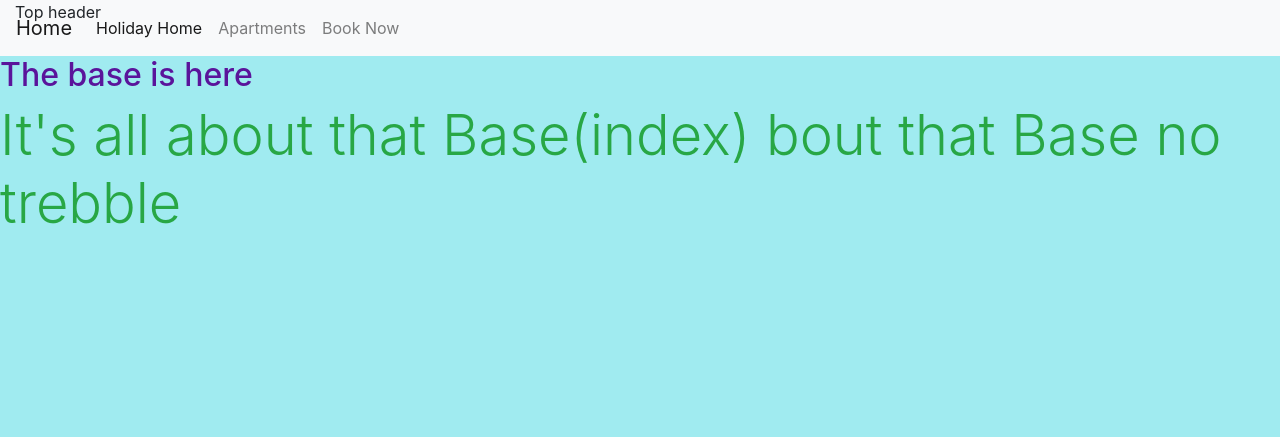
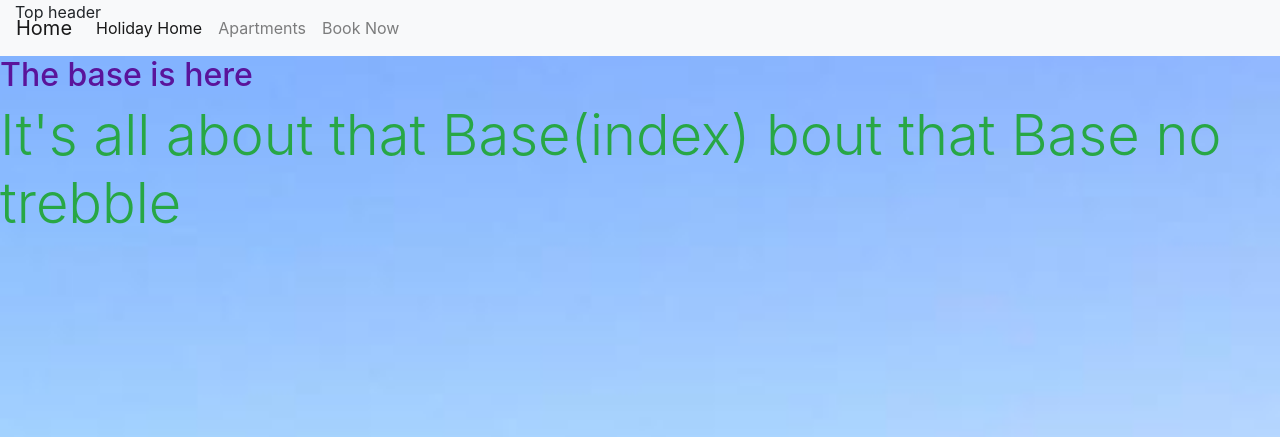
Before and after one commit to totalnoMartina/holiday-booking, a Django app: page / in a window 1280 px wide. Shown: the top 437 px of the page. Run offline with Django 3.2, Linux system fonts and the light colour scheme.

Commit message:
Add background image for front page

```diff
--- a/bookingapp/admin.py
+++ b/bookingapp/admin.py
@@ -6,11 +6,11 @@ from .models import Apartment, Guest, Booking, FrontPhoto, AddMorePhotos
 class ApartmentAdmin(SummernoteModelAdmin):
 
     list_display = ('apartment_name', 'price', 'beds_nr')
-    summernote_fields = ('apartment_name', 'price', 'description')
+    summernote_fields = ('description')
+    fields = ( 'front_image', )
 
 
 admin.site.register(Guest)
-
 @admin.register(Booking)
 class BookingRequest(admin.ModelAdmin):
 
--- a/bookingapp/models.py
+++ b/bookingapp/models.py
@@ -33,6 +33,7 @@ class Apartment(models.Model):
     balcony = models.BooleanField(default=True, name='balcony')
     seaview = models.BooleanField(default=True, name='seaview')
     air_cond = models.BooleanField(default=True, name='AC')
+    front_image = models.ImageField('front_image', null=True)
     price = models.DecimalField(max_digits=8, decimal_places=2, blank=False)
     description = models.TextField(name='description', null=True)
 
@@ -40,7 +41,7 @@ class Apartment(models.Model):
 
     def __str__(self):
         """ Showing apartment class model created """
-        return f'An apartment named {self.apartment_name} with {self.beds} beds and the price of {self.price} euros is created'
+        return f'An apartment named {self.apartment_name} with {self.beds_nr} beds and the price of {self.price} euros is created'
 
 
 class FrontPhoto(models.Model):
--- a/bookingapp/templates/bookingapp/index.html
+++ b/bookingapp/templates/bookingapp/index.html
@@ -4,7 +4,11 @@
 {% block content %}
 
 <h2 class="display-4 text-success">It's all about that Base(index) bout that Base no trebble</h2>
+{% if apartment.front_image %}
 
+<img src="{{ apartment.front_image }}">
+
+{% endif %}
 {% endblock %}
 
 </html>
--- a/bookingproject/urls.py
+++ b/bookingproject/urls.py
@@ -3,6 +3,7 @@ from django.urls import path, include
 
 urlpatterns = [
     path('admin/', admin.site.urls),
+    path('summernote/', include('django_summernote.urls')),
     path('accounts/', include('allauth.urls')),
     path('', include('bookingapp.urls'))
 ]
--- a/requirements.txt
+++ b/requirements.txt
@@ -5,6 +5,7 @@ Django==3.2
 django-allauth==0.41.0
 django-summernote==0.8.20.0
 oauthlib==3.2.0
+Pillow==9.0.1
 python3-openid==3.2.0
 pytz==2021.3
 requests-oauthlib==1.3.1
--- a/static/css/base.css
+++ b/static/css/base.css
@@ -1,5 +1,8 @@
 body {
-    background-color: rgb(160, 235, 240);
+    background-image: url(/static/media/peninsulaview.jpg);
+    background-repeat: no-repeat;
+    background-size: cover;
+    max-width: 100%;
 }
 
 h2 {
--- a/templates/base.html
+++ b/templates/base.html
@@ -1,4 +1,5 @@
 {% load static %}
+
 <!DOCTYPE html>
 <html lang="en">
 
```
Also changed, not shown: README.md, bookingapp/migrations/0005_apartment_front_image.py (added), static/media/mainview.jpg (added), static/media/peninsulaview.jpg (added).
